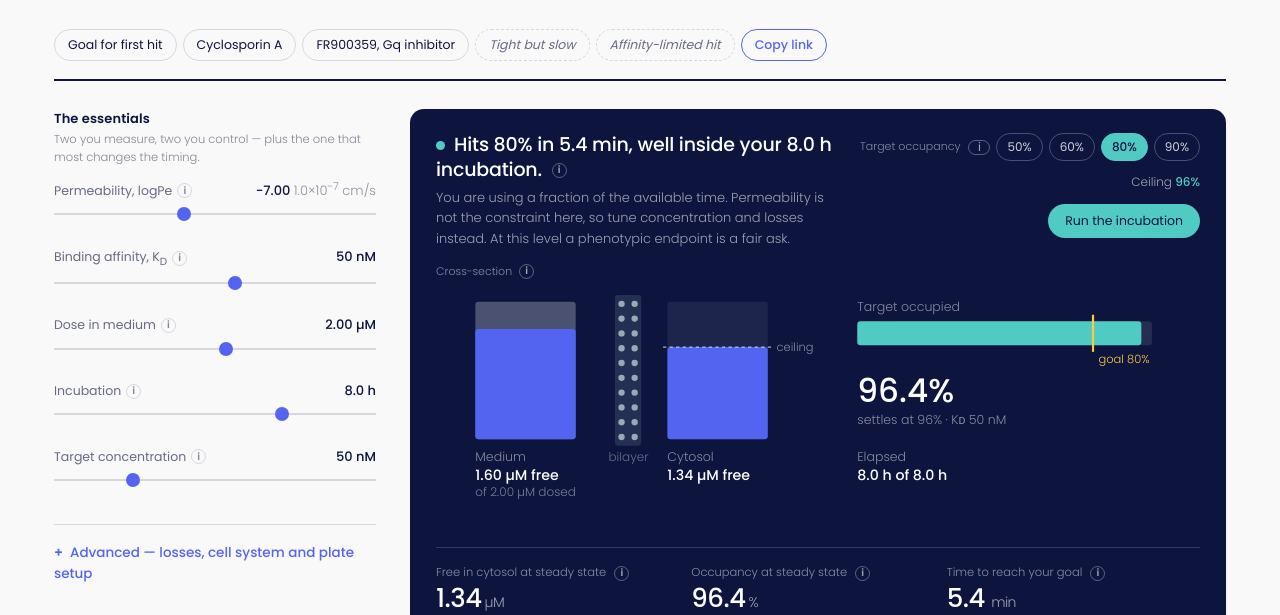
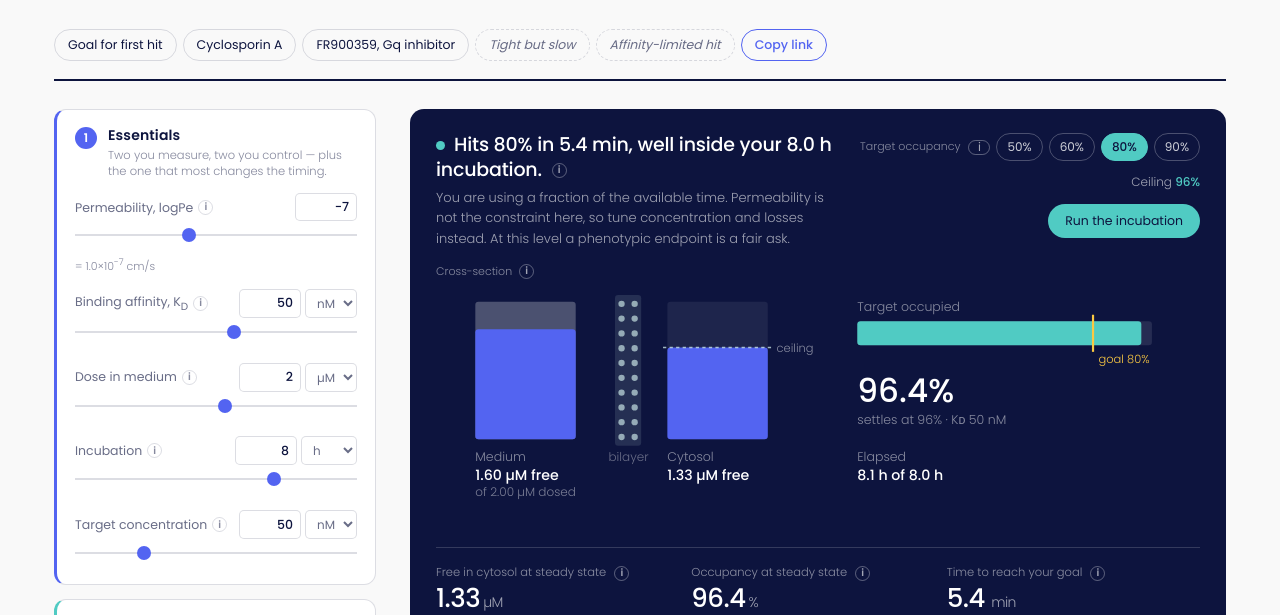
Before and after one commit to lemnabio/permeability-occupancy-explorer, a plain HTML site: page index.html in a window 1280 px wide. Shown: the part 185-800 px from the top of the page. Drawn offline with Linux system fonts and the light colour scheme.

Commit message:
Redesign controls: typable value+unit inputs, three pronounced sections
- Config-driven control system (CDEF): every control renders a label, a typable
  number, a unit selector where it has units (nM/µM/pM, min/h/d), and a slider —
  all synced to S as the single source of truth. Replaces readControls/
  writeControls/labels. Typing a value or picking a unit updates the model and the
  slider; the slider updates the number; values clamp to range on entry.
- Three pronounced sections as cards with numbered badges and accent borders:
  1 Essentials (indigo), 2 Competition (teal), 3 Advanced (collapsible). Mechanism
  time and the partner inputs move into their proper homes.
- Stability handles a 'stable' unit (no decay); leaving it drops to a usable 24 h.
- Competition info block rewritten from INFO_competition.md: the two effects
  (KD shift and the occupancy an abundant target demands), the penalty table, the
  Lemna targets table, and the note that this control applies Effect 1 only.
  Popover now scrolls for longer content.
- Physics untouched; regression still exact (156 s, 71.4%). No console errors.

Co-Authored-By: Claude Opus 4.8 <noreply@anthropic.com>

```diff
--- a/index.html
+++ b/index.html
@@ -46,25 +46,50 @@ body{
 .shell{display:grid;grid-template-columns:322px 1fr;gap:34px;align-items:start}
 @media(max-width:940px){.shell{grid-template-columns:1fr}}
 
-/* ---------- controls ---------- */
-.grp{margin-bottom:26px}
-.grp > h2{font-size:13px;font-weight:600;margin:0 0 2px;letter-spacing:.01em}
-.grp > .hint{font-size:11.5px;color:var(--ink-35);margin:0 0 12px}
-.ctl{margin-bottom:15px}
-.ctl .row{display:flex;justify-content:space-between;align-items:baseline;gap:10px;margin-bottom:3px}
+/* ---------- control sections ---------- */
+.cgroup{background:#fff;border:1px solid var(--rule);border-radius:12px;padding:16px 18px 8px;
+  margin-bottom:14px;position:relative}
+.cgroup.ess{border-left:3px solid var(--indigo)}
+.cgroup.comp{border-left:3px solid var(--teal)}
+.cgroup.adv{border-left:3px solid var(--rule);padding-bottom:16px}
+.cgroup-head{display:flex;gap:11px;align-items:flex-start;margin-bottom:14px;list-style:none}
+.cgroup-head::-webkit-details-marker{display:none}
+.cgroup-num{flex:none;width:22px;height:22px;border-radius:50%;display:inline-flex;align-items:center;
+  justify-content:center;font-size:12px;font-weight:600;color:#fff;background:var(--ink-35);margin-top:1px}
+.cgroup.ess .cgroup-num{background:var(--indigo)}
+.cgroup.comp .cgroup-num{background:var(--teal);color:var(--navy)}
+.cgroup-title h2{font-size:14px;font-weight:600;margin:0;letter-spacing:.01em;line-height:1.3}
+.cgroup-title p{font-size:11.5px;color:var(--ink-35);margin:3px 0 0;line-height:1.4}
+details.cgroup > summary.cgroup-head{cursor:pointer;margin-bottom:0}
+details.cgroup[open] > summary.cgroup-head{margin-bottom:14px}
+details.cgroup > summary.cgroup-head .cgroup-title h2::after{content:' +';color:var(--ink-35);font-weight:400}
+details.cgroup[open] > summary.cgroup-head .cgroup-title h2::after{content:' –'}
+
+/* ---------- one control (label + typable value + unit + slider) ---------- */
+.ctl{margin-bottom:14px}
+.ctl:last-child{margin-bottom:6px}
+.ctl-top{display:flex;justify-content:space-between;align-items:center;gap:10px;margin-bottom:5px}
 .ctl label{font-size:12.5px;font-weight:400;color:var(--ink-60)}
-.ctl .val{font-size:13px;font-weight:500;color:var(--ink)}
-input[type=range]{width:100%;height:20px;background:transparent;cursor:pointer;-webkit-appearance:none;appearance:none;margin:0}
+.ctl-in{display:inline-flex;align-items:stretch;gap:4px;flex:none}
+.cval{width:62px;font-family:var(--sans);font-size:12.5px;font-weight:500;color:var(--ink);text-align:right;
+  border:1px solid var(--rule);background:#fff;border-radius:5px;padding:4px 7px;-moz-appearance:textfield}
+.cval::-webkit-outer-spin-button,.cval::-webkit-inner-spin-button{-webkit-appearance:none;margin:0}
+.cval:focus-visible{outline:2px solid var(--indigo);outline-offset:0}
+.cval:disabled{color:var(--ink-35);background:rgba(13,20,62,.03)}
+.cunit{font-family:var(--sans);font-size:12px;font-weight:400;color:var(--ink-60);border:1px solid var(--rule);
+  background:#fff;border-radius:5px;padding:4px 4px 4px 7px;cursor:pointer}
+.cunit:focus-visible{outline:2px solid var(--indigo);outline-offset:0}
+.csuf{display:inline-flex;align-items:center;font-size:12px;color:var(--ink-35);padding:0 3px;min-width:26px}
+.csub{font-size:11px;color:var(--ink-35);margin-top:3px;min-height:0}
+input[type=range]{width:100%;height:18px;background:transparent;cursor:pointer;-webkit-appearance:none;appearance:none;margin:0}
 input[type=range]::-webkit-slider-runnable-track{height:2px;background:var(--rule)}
 input[type=range]::-moz-range-track{height:2px;background:var(--rule)}
 input[type=range]::-webkit-slider-thumb{-webkit-appearance:none;width:14px;height:14px;border-radius:50%;
   background:var(--indigo);margin-top:-6px;border:none}
 input[type=range]::-moz-range-thumb{width:14px;height:14px;border-radius:50%;background:var(--indigo);border:none}
+.cgroup.comp input[type=range]::-webkit-slider-thumb{background:var(--teal)}
+.cgroup.comp input[type=range]::-moz-range-thumb{background:var(--teal)}
 input[type=range]:focus-visible{outline:2px solid var(--indigo);outline-offset:4px}
-.pair{display:grid;grid-template-columns:1fr 1fr;gap:12px}
-.num{width:100%;font-family:var(--sans);font-size:13px;font-weight:400;color:var(--ink);
-  border:1px solid var(--rule);background:#fff;border-radius:4px;padding:5px 8px}
-.num:focus-visible{outline:2px solid var(--indigo);outline-offset:1px}
 
 /* ---------- hero panel ---------- */
 .hero{background:var(--navy);border-radius:14px;padding:24px 26px 20px;color:#fff;position:relative;overflow:hidden}
@@ -132,9 +157,12 @@ input[type=range]:focus-visible{outline:2px solid var(--indigo);outline-offset:4
 .hero .info:hover{border-color:var(--teal);color:#fff}
 .xcap{display:flex;align-items:center;gap:2px;margin:14px 0 -4px;font-size:11px;color:rgba(255,255,255,.5)}
 
-.infopop{position:absolute;z-index:200;max-width:min(330px,calc(100vw - 24px));width:max-content;
+.infopop{position:absolute;z-index:200;max-width:min(360px,calc(100vw - 24px));width:max-content;
+  max-height:min(72vh,600px);overflow-y:auto;
   background:#fff;color:var(--ink);border:1px solid var(--rule);border-radius:10px;
   box-shadow:0 12px 38px rgba(13,20,62,.20);padding:15px 17px;font-size:12.5px;line-height:1.5}
+.infopop h5{margin:14px 0 7px;font-size:12px;font-weight:600;color:var(--indigo)}
+.infopop h5:first-of-type{margin-top:4px}
 .infopop h4{margin:0 30px 8px 0;font-size:13px;font-weight:600}
 .infopop p{margin:0 0 9px}
 .infopop p:last-child,.infopop table:last-child,.infopop pre:last-child{margin-bottom:0}
@@ -192,37 +220,28 @@ details .body code{background:rgba(83,100,241,.09);color:var(--indigo);padding:1
 
   <!-- ================= CONTROLS ================= -->
   <div>
-    <div class="grp">
-      <h2>The essentials</h2>
-      <p class="hint">Two you measure, two you control — plus the one that most changes the timing.</p>
-      <div class="ctl"><div class="row"><label for="s_logPe">Permeability, logPe</label><span class="val" id="v_logPe"></span></div><input type="range" id="s_logPe" min="-9" max="-4" step="0.05"></div>
-      <div class="ctl"><div class="row"><label for="s_kd">Binding affinity, K<sub>D</sub></label><span class="val" id="v_kd"></span></div><input type="range" id="s_kd" min="0" max="1000"></div>
-      <div class="ctl"><div class="row"><label for="s_dose">Dose in medium</label><span class="val" id="v_dose"></span></div><input type="range" id="s_dose" min="0" max="1000"></div>
-      <div class="ctl"><div class="row"><label for="s_inc">Incubation</label><span class="val" id="v_inc"></span></div><input type="range" id="s_inc" min="0" max="1000"></div>
-      <div class="ctl"><div class="row"><label for="s_tgt">Target concentration</label><span class="val" id="v_tgt"></span></div><input type="range" id="s_tgt" min="0" max="1000"></div>
-    </div>
+    <section class="cgroup ess">
+      <div class="cgroup-head">
+        <span class="cgroup-num">1</span>
+        <div class="cgroup-title"><h2>Essentials</h2><p>Two you measure, two you control — plus the one that most changes the timing.</p></div>
+      </div>
+      <div class="cbody" id="g-ess"></div>
+    </section>
 
-    <details class="advanced">
-      <summary>Advanced — losses, cell system and plate setup</summary>
-      <div class="advbody">
-        <p class="hint">Losses act on concentration, not on speed. Efflux is the exception — it lowers the ceiling.</p>
-        <div class="ctl"><div class="row"><label for="s_fu">Free fraction in medium</label><span class="val" id="v_fu"></span></div><input type="range" id="s_fu" min="0" max="1000"></div>
-        <div class="ctl"><div class="row"><label for="s_er">Efflux ratio</label><span class="val" id="v_er"></span></div><input type="range" id="s_er" min="0" max="1000"></div>
-        <div class="ctl"><div class="row"><label for="s_fuc">Free fraction in cytosol</label><span class="val" id="v_fuc"></span></div><input type="range" id="s_fuc" min="0" max="1000"></div>
-        <div class="ctl"><div class="row"><label for="s_va">Cell volume / surface</label><span class="val" id="v_va"></span></div><input type="range" id="s_va" min="0.5" max="5" step="0.1"></div>
-        <div class="ctl"><div class="row"><label for="s_thalf">Stability in medium, t½</label><span class="val" id="v_thalf"></span></div><input type="range" id="s_thalf" min="0" max="1000"></div>
-        <div class="pair">
-          <div><div class="row"><label for="n_cells">Cells per well</label></div><input class="num" type="number" id="n_cells" min="100" step="1000"></div>
-          <div><div class="row"><label for="n_vol">Medium, µL</label></div><input class="num" type="number" id="n_vol" min="10" step="10"></div>
-        </div>
+    <section class="cgroup comp">
+      <div class="cgroup-head">
+        <span class="cgroup-num">2</span>
+        <div class="cgroup-title"><h2>Competition <button class="info" type="button" data-info="competition" aria-label="You are not binding an empty target">i</button></h2><p>A bound partner raises the free drug you need — and an abundant target raises the occupancy you need.</p></div>
+      </div>
+      <div class="cbody" id="g-comp"></div>
+    </section>
 
-        <p class="hint" style="margin-top:18px">The biology after engagement. Occupancy has to be held while the readout develops.</p>
-        <div class="ctl"><div class="row"><label for="s_mech">Mechanism time after readout</label><span class="val" id="v_mech"></span></div><input type="range" id="s_mech" min="0" max="96" step="0.25"></div>
-
-        <p class="hint" style="margin-top:18px">A PPI target is not empty. A bound partner raises the free drug you need.</p>
-        <div class="ctl"><div class="row"><label for="s_pconc">Competing partner concentration</label><span class="val" id="v_pconc"></span></div><input type="range" id="s_pconc" min="0" max="50" step="0.05"></div>
-        <div class="ctl"><div class="row"><label for="s_pkd">Partner affinity, K<sub>D</sub></label><span class="val" id="v_pkd"></span></div><input type="range" id="s_pkd" min="0" max="1000"></div>
-      </div>
+    <details class="cgroup adv" id="advSection">
+      <summary class="cgroup-head">
+        <span class="cgroup-num">3</span>
+        <div class="cgroup-title"><h2>Advanced</h2><p>Losses, cell system, stability and plate setup.</p></div>
+      </summary>
+      <div class="cbody" id="g-adv"></div>
     </details>
   </div>
 
@@ -788,61 +807,118 @@ function syncGoalButtons(){
   goalBtns.forEach(b=>b.classList.toggle("active",+b.dataset.goal===Math.round(S.goal)));
 }
 
-function readControls(){
-  S.logPe=+$("s_logPe").value;
-  S.kd=M.kd.toVal(+$("s_kd").value);
-  S.thalf=M.thalf.toVal(+$("s_thalf").value);
-  S.dose=M.dose.toVal(+$("s_dose").value);
-  S.inc=M.inc.toVal(+$("s_inc").value);
-  S.va=+$("s_va").value;
-  S.fu=M.fu.toVal(+$("s_fu").value);
-  S.er=M.er.toVal(+$("s_er").value);
-  S.fuc=M.fuc.toVal(+$("s_fuc").value);
-  S.tgt=M.tgt.toVal(+$("s_tgt").value);
-  // goal is not a slider — it is driven by the quick-pick next to the verdict
-  S.cells=Math.max(100,+$("n_cells").value||20000);
-  S.vol=Math.max(10,+$("n_vol").value||100);
-  S.mech=+$("s_mech").value;
-  S.pconc=+$("s_pconc").value;
-  S.pkd=M.pkd.toVal(+$("s_pkd").value);
-}
-function writeControls(){
-  $("s_logPe").value=S.logPe;
-  $("s_kd").value=M.kd.toSlider(S.kd);
-  $("s_thalf").value=M.thalf.toSlider(S.thalf);
-  $("s_dose").value=M.dose.toSlider(S.dose);
-  $("s_inc").value=M.inc.toSlider(S.inc);
-  $("s_va").value=S.va;
-  $("s_fu").value=M.fu.toSlider(S.fu);
-  $("s_er").value=M.er.toSlider(S.er);
-  $("s_fuc").value=M.fuc.toSlider(S.fuc);
-  $("s_tgt").value=M.tgt.toSlider(S.tgt);
-  $("n_cells").value=Math.round(S.cells);
-  $("n_vol").value=Math.round(S.vol);
-  $("s_mech").value=S.mech;
-  $("s_pconc").value=S.pconc;
-  $("s_pkd").value=M.pkd.toSlider(S.pkd);
-}
-function labels(){
-  const Pe=Math.pow(10,S.logPe);
-  const m=Pe.toExponential(1).split("e");
-  $("v_logPe").innerHTML=S.logPe.toFixed(2)+" <span style=\"color:rgba(13,20,62,.45);font-weight:300\">"+m[0]+"\u00d710<sup>"+(+m[1])+"</sup> cm/s</span>";
-  $("v_kd").textContent=S.kd<1000?S.kd.toFixed(S.kd<10?2:0)+" nM":(S.kd/1000).toFixed(1)+" µM";
-  $("v_thalf").textContent=S.thalf>=1999?"stable":(S.thalf<1?(S.thalf*60).toFixed(0)+" min":S.thalf.toFixed(S.thalf<10?1:0)+" h");
-  $("v_dose").textContent=concStr(S.dose);
-  $("v_inc").textContent=fmtTime(S.inc*3600);
-  $("v_va").textContent=S.va.toFixed(1)+" µm";
-  $("v_fu").textContent=S.fu>=0.999?"1.0 (serum-free)":S.fu.toFixed(S.fu<0.01?3:2);
-  $("v_er").textContent=S.er<1.05?"1 (none)":S.er.toFixed(S.er<10?1:0)+"×";
-  $("v_fuc").textContent=S.fuc>=0.999?"1.0":S.fuc.toFixed(2);
-  $("v_tgt").textContent=concStr(S.tgt);
-  $("v_mech").textContent=S.mech<=0?"none":fmtTime(S.mech*3600);
-  $("v_pconc").textContent=S.pconc<=0?"none":concStr(S.pconc);
-  $("v_pkd").textContent=S.pconc<=0?"—":(S.pkd<1000?S.pkd.toFixed(S.pkd<10?2:0)+" nM":(S.pkd/1000).toFixed(1)+" µM");
+/* ================= CONTROL SYSTEM =================
+   Config-driven controls: each renders a label, a typable value with a unit
+   selector (where it has units), and a slider — all synced to S, the single
+   source of truth. Units are display-only; S always holds base units. */
+const UNITS={
+  conc:[["nM",0.001],["µM",1]],            // base µM
+  kd:[["pM",0.001],["nM",1],["µM",1000]],  // base nM
+  time:[["min",1/60],["h",1],["d",24]],    // base h
+  timeS:[["min",1/60],["h",1],["d",24],["stable",null]] // stability adds a 'stable' state
+};
+const CDEF={
+  logPe:{g:"ess",label:"Permeability, logPe",info:"perm",lin:[-9,-4,0.05],sci:true},
+  kd:{g:"ess",label:"Binding affinity, K<sub>D</sub>",info:"affinity",log:[0.05,10000],units:"kd",disp:"nM"},
+  dose:{g:"ess",label:"Dose in medium",info:"dose",log:[0.01,200],units:"conc",disp:"µM"},
+  inc:{g:"ess",label:"Incubation",info:"incubation",log:[0.083,48],units:"time",disp:"h"},
+  tgt:{g:"ess",label:"Target concentration",info:"target",log:[0.005,100],units:"conc",disp:"nM"},
+  pconc:{g:"comp",label:"Competing partner, [P]",info:null,lin:[0,50,0.05],units:"conc",disp:"µM",zero:"none — empty target"},
+  pkd:{g:"comp",label:"Partner affinity, K<sub>D</sub>",info:null,log:[0.05,10000],units:"kd",disp:"nM"},
+  fu:{g:"adv",label:"Free fraction in medium",info:"serum",log:[0.001,1],serumfree:true},
+  er:{g:"adv",label:"Efflux ratio",info:"efflux",log:[1,200],suf:"×",noefflux:true},
+  fuc:{g:"adv",label:"Free fraction in cytosol",info:"fucell",log:[0.01,1]},
+  va:{g:"adv",label:"Cell volume / surface",info:"cellsize",lin:[0.5,5,0.1],suf:"µm"},
+  thalf:{g:"adv",label:"Stability in medium, t½",info:"stability",log:[0.1,2000],units:"timeS",disp:"stable"},
+  mech:{g:"adv",label:"Mechanism time after readout",info:"mechanism_time",lin:[0,96,0.25],units:"time",disp:"h",zero:"none"},
+  cells:{g:"adv",label:"Cells per well",info:"reservoir",num:[100,1e9,1000]},
+  vol:{g:"adv",label:"Medium volume",info:null,num:[10,1e6,10],suf:"µL"}
+};
+const CORDER=Object.keys(CDEF);
+const DISP={}; CORDER.forEach(k=>{if(CDEF[k].units)DISP[k]=CDEF[k].disp;});
+const logmapC=(lo,hi)=>({toVal:s=>lo*Math.pow(hi/lo,s/1000),toSlider:v=>1000*Math.log(v/lo)/Math.log(hi/lo)});
+function factorOf(k,u){const p=(UNITS[CDEF[k].units]||[]).find(x=>x[0]===u);return p?p[1]:1;}
+function fmtNum(v){
+  if(!isFinite(v))return"";
+  if(v===0)return"0";
+  const a=Math.abs(v),d=a>=100?0:a>=10?1:a>=0.1?2:3;
+  return String(+v.toFixed(d));
 }
 
+function buildControls(){
+  CORDER.forEach(k=>{
+    const c=CDEF[k],host=$("g-"+c.g);if(!host)return;
+    let inHTML="";
+    if(c.units)inHTML=`<select class="cunit" aria-label="unit for ${k}">`+
+      UNITS[c.units].map(([u])=>`<option${u===DISP[k]?" selected":""}>${u}</option>`).join("")+`</select>`;
+    else if(c.suf)inHTML=`<span class="csuf">${c.suf}</span>`;
+    const info=c.info?` <button class="info" type="button" data-info="${c.info}" aria-label="${(INFO[c.info]||{}).title||c.info}">i</button>`:"";
+    const box=document.createElement("div");box.className="ctl";box.dataset.k=k;
+    box.innerHTML=
+      `<div class="ctl-top"><span class="lblwrap"><label>${c.label}</label>${info}</span>`+
+      `<span class="ctl-in"><input class="cval" type="number" inputmode="decimal">${inHTML}</span></div>`+
+      (c.num?"":`<input class="cslider" type="range">`)+`<div class="csub"></div>`;
+    host.appendChild(box);
+  });
+}
+
+function syncOne(k,skip){
+  const c=CDEF[k],box=document.querySelector('.ctl[data-k="'+k+'"]');if(!box)return;
+  const slider=box.querySelector(".cslider"),num=box.querySelector(".cval"),
+        unit=box.querySelector(".cunit"),sub=box.querySelector(".csub");
+  const base=S[k];
+  const stableNow=(c.units==="timeS"&&base>=1999);
+  if(c.units==="timeS")DISP[k]=stableNow?"stable":(DISP[k]==="stable"?"h":DISP[k]);
+  if(slider&&skip!=="slider"){
+    if(c.log){const[lo,hi]=c.log;slider.min=0;slider.max=1000;slider.step=1;slider.value=logmapC(lo,hi).toSlider(base);}
+    else if(c.lin){const[mn,mx,st]=c.lin;slider.min=mn;slider.max=mx;slider.step=st;slider.value=base;}
+  }
+  if(unit&&skip!=="unit")unit.value=DISP[k];
+  if(num&&skip!=="num"){
+    if(stableNow){num.value="";num.disabled=true;}
+    else{num.disabled=false;
+      const fac=c.units?factorOf(k,unit?unit.value:DISP[k]):1;
+      num.value=c.num?String(Math.round(base)):fmtNum(base/fac);}
+  }
+  if(sub){
+    let t="";
+    if(c.sci){const Pe=Math.pow(10,base),m=Pe.toExponential(1).split("e");t="= "+m[0]+"×10<sup>"+(+m[1])+"</sup> cm/s";}
+    else if(stableNow)t="no decay (treated as stable)";
+    else if(c.serumfree&&base>=0.999)t="serum-free";
+    else if(c.noefflux&&base<1.05)t="no efflux";
+    else if(c.zero&&base<=0)t=c.zero;
+    sub.innerHTML=t;
+  }
+}
+function renderAll(){CORDER.forEach(k=>syncOne(k));}
+
+function onCtlInput(e){
+  const box=e.target.closest(".ctl");if(!box)return;const k=box.dataset.k,c=CDEF[k];
+  if(e.target.classList.contains("cslider")){
+    const v=+e.target.value;
+    S[k]=clampVal(k,c.log?logmapC(c.log[0],c.log[1]).toVal(v):v);
+    syncOne(k,"slider");update();
+  }else if(e.target.classList.contains("cval")){
+    if(e.target.value===""||e.target.value==="-")return;
+    const n=parseFloat(e.target.value);if(!isFinite(n))return;
+    const unit=box.querySelector(".cunit");
+    const fac=c.units?factorOf(k,unit?unit.value:DISP[k]):1;
+    S[k]=clampVal(k,n*fac);
+    syncOne(k,"num");update();
+  }
+}
+function onCtlChange(e){
+  const box=e.target.closest(".ctl");if(!box)return;const k=box.dataset.k,c=CDEF[k];
+  if(e.target.classList.contains("cunit")){
+    const u=e.target.value;
+    if(c.units==="timeS"){ if(u==="stable")S[k]=2000; else if(S[k]>=1999)S[k]=24; }
+    DISP[k]=u;syncOne(k);update();
+  }else if(e.target.classList.contains("cval")){
+    syncOne(k,"slider"); // normalise the typed number to the clamped, formatted value
+  }
+}
 function update(){
-  readControls();labels();syncURL();syncGoalButtons();
+  syncURL();syncGoalButtons();
   CUR.sim=simulate(S);
   drawVerdict(S);
   drawCell(S,Math.min(1,fracOfIncubation()));
@@ -897,7 +973,7 @@ PRESETS.forEach(([name,cfg,meta])=>{
   b.textContent=name;
   if(meta&&meta.kind==="arch")b.className="arch";
   if(meta&&meta.note)b.title=meta.note;
-  b.onclick=()=>{Object.assign(S,cfg);writeControls();update();runAnim();};
+  b.onclick=()=>{Object.assign(S,cfg);renderAll();update();runAnim();};
   $("presets").appendChild(b);
 });
 
@@ -924,7 +1000,7 @@ $("presets").appendChild(shareBtn);
 goalBtns=[50,60,80,90].map(g=>{
   const b=document.createElement("button");
   b.type="button";b.textContent=g+"%";b.dataset.goal=g;
-  b.onclick=()=>{S.goal=g;writeControls();update();};
+  b.onclick=()=>{S.goal=g;update();};
   $("goalpick").appendChild(b);
   return b;
 });
@@ -1048,8 +1124,24 @@ const INFO={
     <tr><td>Proliferation, viability</td><td>72&ndash;96 h, with re-dosing</td></tr></table>
     <p>This is where stability stops being cosmetic. A peptide that reaches 80% at thirty minutes and is degraded by hour four gives a clean engagement result and a null phenotype, and the two are not in conflict.</p>`},
   competition:{title:"You are not binding an empty target",body:`
-    <p>A PPI target already has its partner bound. To displace it you need free drug above K<sub>D</sub> &times; (1 + [partner]/K<sub>D,partner</sub>), on top of the occupancy requirement.</p>
-    <p>A partner present at 1&nbsp;&micro;M binding at K<sub>D</sub> 100&nbsp;nM costs you elevenfold. This term is usually larger than the permeability penalty people spend their time worrying about, and it is the most common reason a compound with good biochemical potency does nothing in cells.</p>`}
+    <p>Your target already has something bound to it. That costs you in two separate ways, and for most real targets the second is much larger than the first.</p>
+    <h5>Effect 1 — the partner shifts your K<sub>D</sub></h5>
+    <p>Standard competitive binding: <code>K<sub>D,app</sub> = K<sub>D</sub> × (1 + [P]<sub>free</sub>/K<sub>D,partner</sub>)</code>. Call that multiplier the penalty. A 2× penalty means a 50 nM binder behaves as a 100 nM binder.</p>
+    <table><tr><th>Penalty</th><th>K<sub>D</sub> 50 nM becomes</th><th>Free drug for 80%</th></tr>
+    <tr><td>1×</td><td>50 nM</td><td>200 nM</td></tr>
+    <tr><td>2×</td><td>100 nM</td><td>400 nM</td></tr>
+    <tr><td>10×</td><td>500 nM</td><td>2 µM</td></tr></table>
+    <p>It shifts the dose-response sideways; it does not lower the maximum. <strong>The penalty only bites when the partner is more abundant than the target</strong> — the formula uses <em>free</em> partner, and an excess target sequesters nearly all of it. It is large in the reverse case: a low-abundance client against an abundant hub (a 50 nM client of 14-3-3 costs 11× if it binds at 100 nM).</p>
+    <h5>Effect 2 — an abundant target raises the occupancy you need</h5>
+    <p>This one hurts, and it has nothing to do with your K<sub>D</sub>. When the target is in excess, only a sliver is engaged at any moment; to suppress the interaction you must drive <em>free target</em> below K<sub>D,partner</sub>, which happens only once you have occupied nearly all of it. β-catenin at 1 µM / TCF at 15 nM / K<sub>D</sub> 20 nM needs <strong>99.8%</strong> occupancy for a tenfold cut — while its competitive penalty is 1.01×.</p>
+    <h5>Lemna targets</h5>
+    <table><tr><th>System</th><th>Penalty</th><th>Occ. for 90% block</th></tr>
+    <tr><td>MDM2 / p53</td><td>1.1×</td><td>91%</td></tr>
+    <tr><td>KRAS / SOS1</td><td>1.0×</td><td>91%</td></tr>
+    <tr><td>KEAP1 / NRF2</td><td>1.0×</td><td>99.0%</td></tr>
+    <tr><td>β-catenin / TCF</td><td>1.0×</td><td>99.8%</td></tr></table>
+    <p>Read the occupancy column, not the penalty: competition is nearly free for all four, and what separates them is abundance against partner affinity. MDM2 and KRAS are comfortable; KEAP1 and β-catenin are a genuinely different problem, an argument for a sub-nM binder or a degrader.</p>
+    <p><strong>This control applies Effect 1</strong> — the K<sub>D</sub> shift. Effect 2 you set yourself, through the occupancy goal. Numbers are estimates; local concentration and avidity make them a floor, not a ceiling.</p>`}
 };
 
 /* one shared popover, positioned under (or above) the clicked icon and clamped
@@ -1087,33 +1179,22 @@ const INFO={
   document.addEventListener("keydown",e=>{if(e.key==="Escape"&&!pop.hidden)close();});
   addEventListener("resize",()=>{if(!pop.hidden)place();});
   addEventListener("scroll",()=>{if(!pop.hidden)place();},true);
-
-  // attach an icon after each labelled control
-  [["s_logPe","perm"],["s_kd","affinity"],["s_dose","dose"],["s_inc","incubation"],
-   ["s_tgt","target"],["s_fu","serum"],["s_er","efflux"],["s_fuc","fucell"],
-   ["s_va","cellsize"],["s_thalf","stability"],["n_cells","reservoir"],
-   ["s_mech","mechanism_time"],["s_pconc","competition"]].forEach(([forId,id])=>{
-    const lbl=document.querySelector(`label[for="${forId}"]`);if(!lbl)return;
-    const wrap=document.createElement("span");wrap.className="lblwrap";
-    lbl.parentNode.insertBefore(wrap,lbl);wrap.appendChild(lbl);
-    const b=document.createElement("button");
-    b.className="info";b.type="button";b.dataset.info=id;b.textContent="i";
-    b.setAttribute("aria-label",INFO[id].title);
-    wrap.appendChild(b);
-  });
 })();
 
-document.querySelectorAll("input").forEach(i=>i.addEventListener("input",update));
+/* control inputs are generated; wire them by delegation (typed values + units + sliders) */
+document.addEventListener("input",onCtlInput);
+document.addEventListener("change",onCtlChange);
 $("run").addEventListener("click",runAnim);
 
 /* someone pasting a new link, or using back/forward, re-hydrates the controls */
 window.addEventListener("hashchange",()=>{
-  if(applyStateFromURL()){writeControls();update();}
+  if(applyStateFromURL()){renderAll();update();}
 });
 
-/* boot: a shared link wins over the defaults */
+/* boot: build the controls, then let a shared link win over the defaults */
+buildControls();
 applyStateFromURL();
-writeControls();update();
+renderAll();update();
 </script>
 </body>
 </html>
```
